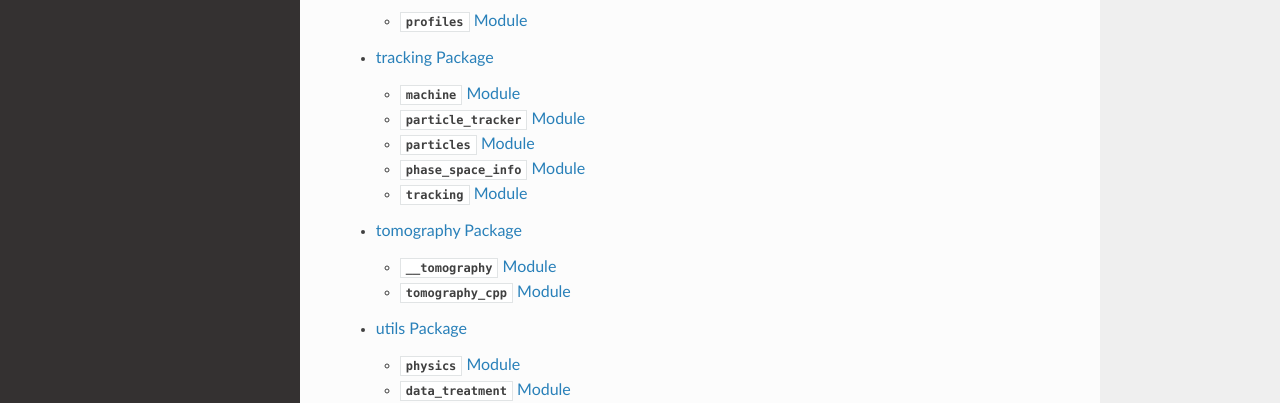
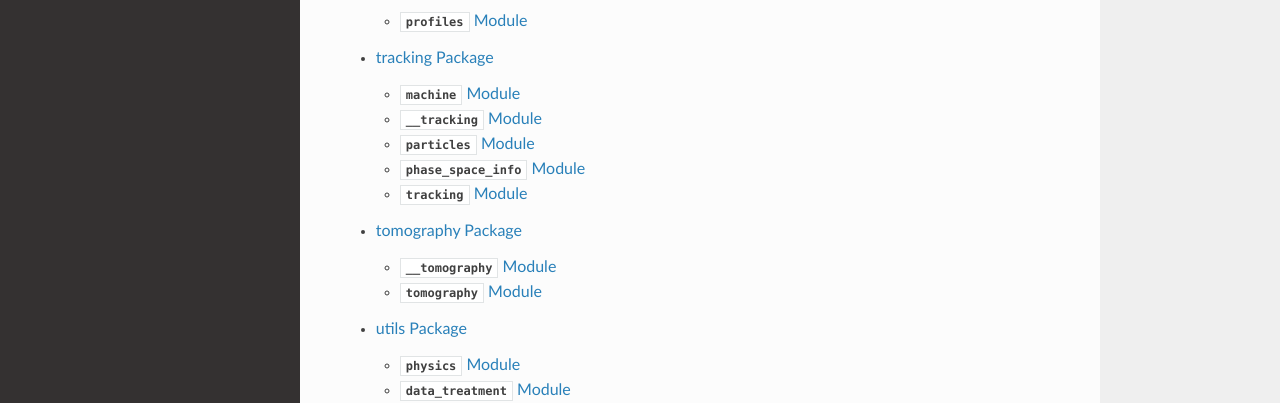
Before and after one commit to PhaseSpaceTomography/longitudinal-tomography, a Sphinx documentation site: the page built from __doc/source/index.rst, in a window 1280 px wide and 900 px high. Shown: the part 429-832 px from the top of the window. Built offline with Sphinx 7.4.7 and the Read the Docs theme 2.0.0, drawn with Linux system fonts in a browser that asks for light colours.

Commit message:
Module names updated
Former-commit-id: 80d55f43e250f8515550dba00e68e35b0253b460

```diff
--- a/__doc/source/modules/tomography.rst
+++ b/__doc/source/modules/tomography.rst
@@ -9,7 +9,7 @@ tomography Package
     :undoc-members:
     :show-inheritance:
 
-:mod:`tomography_cpp` Module
+:mod:`tomography` Module
 ----------------------------
 
 .. automodule:: tomo.tomography.tomography
--- a/__doc/source/modules/tracking.rst
+++ b/__doc/source/modules/tracking.rst
@@ -9,7 +9,7 @@ tracking Package
     :undoc-members:
     :show-inheritance:
 
-:mod:`particle_tracker` Module
+:mod:`__tracking` Module
 ------------------------------
 
 .. automodule:: tomo.tracking.__tracking
```
